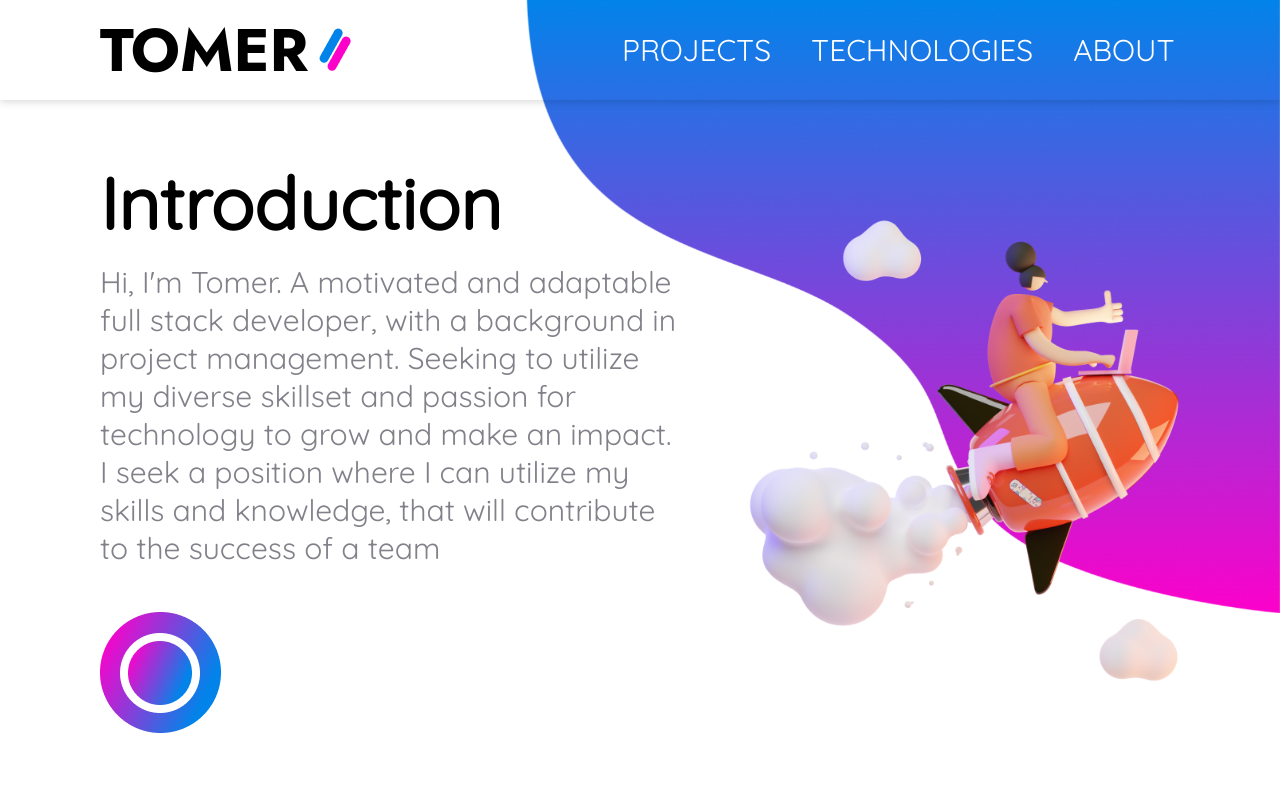
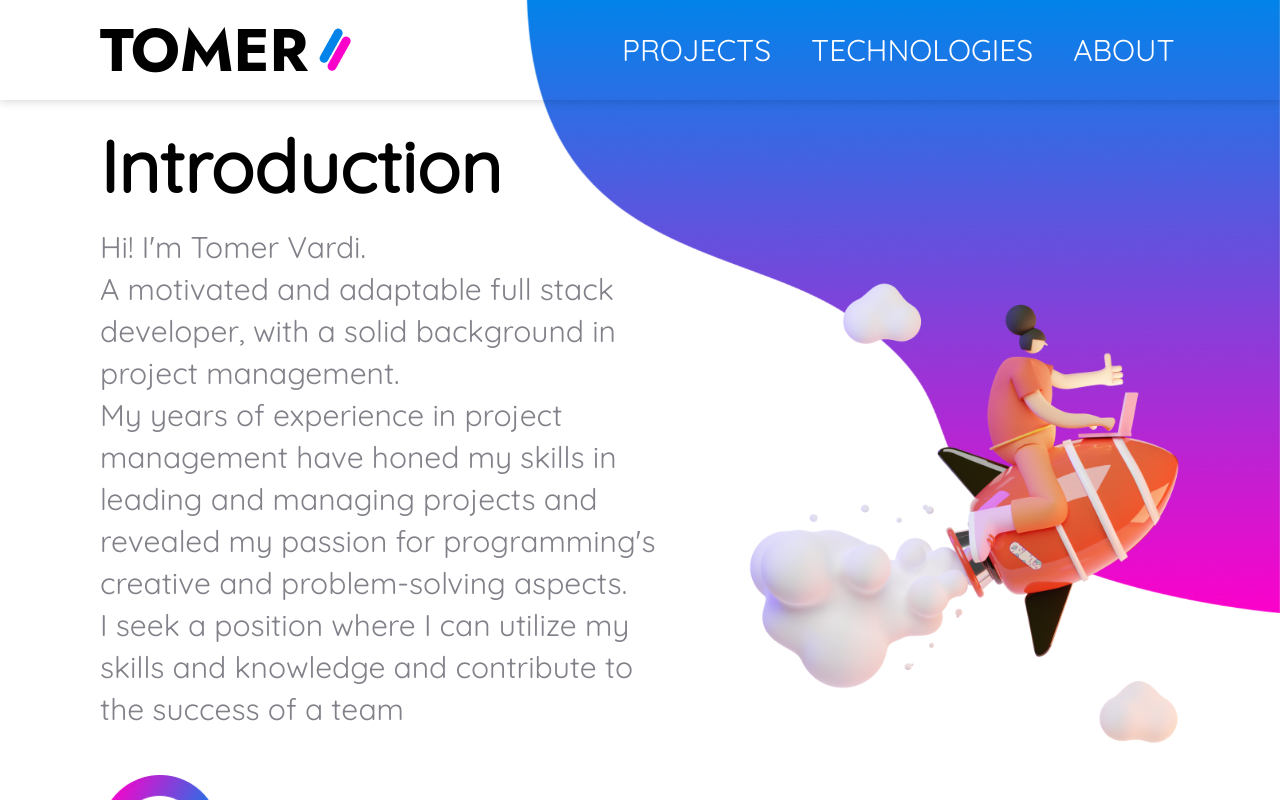
Before and after one commit to varditomer/My-Portfolio, a Vue app: page /#/ in a window 1280 px wide. Built offline with nearby package versions, Linux system fonts and the light colour scheme; what @meforma/vue-copy-to-clipboard would draw is missing.

Commit message:
margins fix

```diff
--- a/src/assets/styles/components/_introduction.scss
+++ b/src/assets/styles/components/_introduction.scss
@@ -1,17 +1,25 @@
 .introduction {
     display: flex;
     margin-top: 20px;
+    .section-intro {
+        line-height: 1.4;
+    }
     .flying-man {
         display: none;
     }
     .circle-container {
+        height: 100px;
         display: flex;
         justify-content: center;
     }
 }
 
 @include for-small-layout {
-
+    .introduction {
+        .circle-container {
+            height: 120px;
+        }
+    }
 }
 
 @include for-medium-layout {
--- a/src/assets/styles/components/_technologies.scss
+++ b/src/assets/styles/components/_technologies.scss
@@ -3,6 +3,7 @@
     display: flex;
     flex-direction: column;
     .main-techs-list {
+        margin-top: 40px;
         @include flex-vertically-center;
         justify-content: center;
         flex-wrap: wrap;
@@ -19,7 +20,7 @@
 
 @include for-small-layout {
     .technologies {
-        justify-content: space-around;
+        justify-content: center;
         .main-techs-list {
             gap: 40px;
             a {
@@ -32,16 +33,31 @@
     }
 }
 
-@include for-medium-layout {
+@media (min-width: 870px) {
     .technologies {
         .main-techs-list {
-            gap: 60px;
+            gap: 45px;
             a {
                 img {
-                    height: 120px;
-                    width: 120px;
+                    height: 90px;
+                    width: 90px;
                 }
             }
         }
     }
 }
+
+@include for-large-layout {
+    .technologies {
+        justify-content: space-around;
+        .main-techs-list {
+            gap: 55px;
+            a {
+                img {
+                    height: 110px;
+                    width: 110px;
+                }
+            }
+        }
+    }
+}
--- a/src/assets/styles/main.scss
+++ b/src/assets/styles/main.scss
@@ -36,6 +36,10 @@
     }
 
     .main-content {
+        > *:not(.addon-shape) {
+            margin-top: 30px;
+
+        }
         > *:not(.full) {
             padding: 0 15px;
         }
@@ -49,7 +53,7 @@
     .main-layout {
         .main-content {
             > *:not(.full) {
-                padding: 0 20px 0 20px;
+                padding: 0 20px;
             }
         }
     }
@@ -59,7 +63,7 @@
     .main-layout {
         .main-content {
             > *:not(.full) {
-                padding: 0 50px 0 50px;
+                padding: 0 50px;
             }
         }
         .wave {
@@ -79,7 +83,7 @@
     .main-layout {
         .main-content {
             > *:not(.full) {
-                padding: 0 100px 0 100px;
+                padding: 0 100px;
             }
         }
     }
--- a/src/components/introduction.vue
+++ b/src/components/introduction.vue
@@ -4,12 +4,15 @@
     <div class="intro-content">
       <h1 id="sectionTitle" class="section-title">Introduction</h1>
 
-      <p class="section-intro">
-        Hi, I'm Tomer. A motivated and adaptable full stack developer, with a background in project management. Seeking to utilize my
-        diverse skillset and passion for technology to grow and make an impact.
-        I seek a position where I can utilize my skills and
-        knowledge, that will contribute to the success of a team
-      </p>
+      <div class="section-intro">
+        <p>Hi! I'm Tomer Vardi.</p>
+        <p>A motivated and adaptable full stack developer, with a solid background in project management.</p>
+        <p>My years of experience in project management have honed my skills in leading and managing projects and
+          revealed my passion for programming's creative and problem-solving aspects.
+        </p>
+        <p>I seek a position where I can utilize my skills and
+          knowledge and contribute to the success of a team</p>
+      </div>
       <div class="circle-container">
         <img src="../assets/imgs/circle.png" alt="" class="addon-shape circle">
       </div>
--- a/src/components/projects.vue
+++ b/src/components/projects.vue
@@ -3,7 +3,7 @@
 
     <h2 id="sectionTitle" class="section-title">Projects</h2>
     <p class="section-intro">
-      Have a look at my projects I accomplished.
+      Checkout my latest projects.
     </p>
 
     <img src="../assets/imgs/rectangles.png" alt="" class="addon-shape left rectangles">
--- a/src/components/technologies.vue
+++ b/src/components/technologies.vue
@@ -2,11 +2,15 @@
     <section id="technologies" class="technologies" aria-labelledby="sectionTitle">
         <div class="section-header">
             <h2 id="sectionTitle" class="section-title">Technologies</h2>
+            <div class="section-intro">
+                <p>
+                    Here is a list of my main technologies that I gained and mastered.
+                </p>
+                <p>
+                    Click on each to read it's documentation!
+                </p>
+            </div>
 
-            <p class="section-intro">
-                Here is a list of my main technologies that I gained and mastered.
-                Click on each to read it's documentation!
-            </p>
         </div>
 
         <div class="main-techs-list">
```
Also changed, not shown: 3 other files (tests, documents, lock files or other folders).
